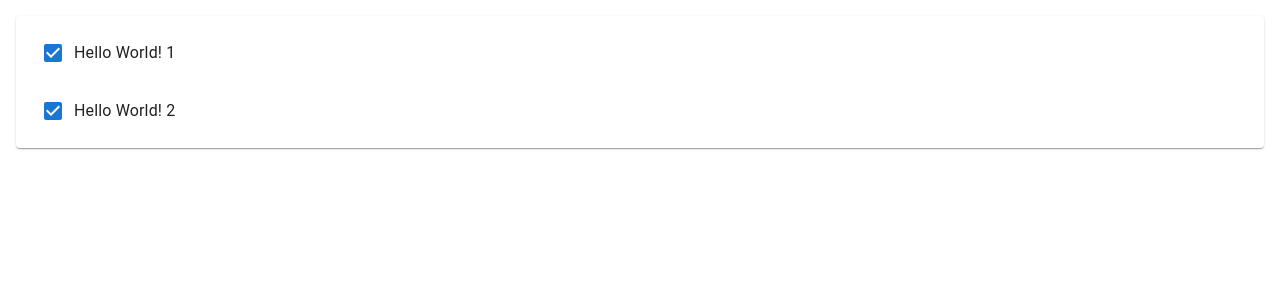
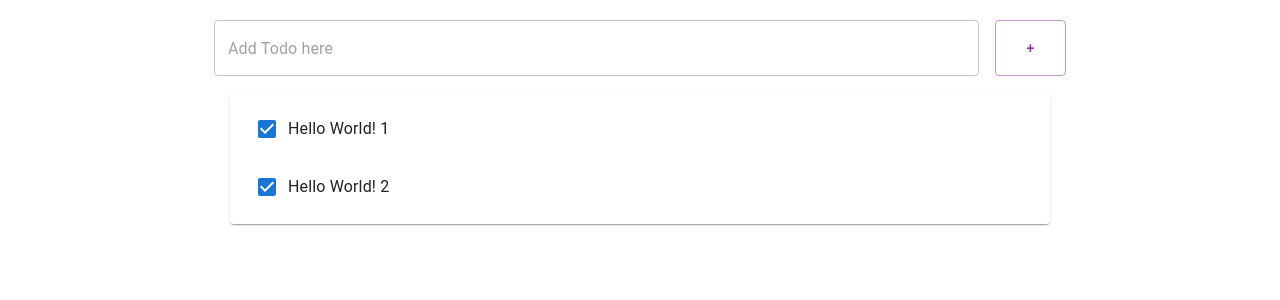
Before and after one commit to vixloaze/todo-react-app, a React (Create React App) app: page / in a window 1280 px wide. Shown: the top 300 px of the page. Built offline with nearby package versions, Linux system fonts and the light colour scheme.

Commit message:
3.2.2 Todo 추가

```diff
--- a/src/App.js
+++ b/src/App.js
@@ -1,7 +1,8 @@
-import { List, Paper } from '@mui/material';
+import { Container, List, Paper } from '@mui/material';
 import { useState } from 'react';
 import './App.css';
 import Todo from "./components/Todo";
+import AddTodo from './components/AddTodo';
 
 function App() {
 
@@ -28,11 +29,21 @@
         </Paper>
       );
 
+      const addItem = (item) => {
+        item.id = "ID=" + items.length; // key를 위한 id
+        item.done = false; //done 초기화
+        // 업데이트는 setItems로 하고 새 배열을 만들어야 한다.
+        setItems([...items, item]);
+        console.log("items : ", items);
+      }
+
   return (
     <div className="App">
-      {todoItems}
+      <Container maxWidth="md">
+        <AddTodo addItem={addItem}/>
+        <div className='TodoList'>{todoItems}</div>
+      </Container>
     </div>
   );
 }
-
 export default App;
--- /dev/null
+++ b/src/components/AddTodo.js
@@ -0,0 +1,45 @@
+import React, {useState} from "react";
+
+import {Button, Grid, TextField} from "@mui/material";
+
+
+function AddTodo(props) {
+    const [item, setItem] = useState({title: ""});
+    const addItem = props.addItem;
+
+    const onInputChange = (e) => { // e = event
+        setItem({title: e.target.value});
+        console.log(item)
+    }
+
+    const onButtonClick = () => {
+        addItem(item);
+        setItem({ title: ""})
+    }
+
+    const enterKeyEventHandler = (e) => {
+        if (e.key === "Enter") { //javascript 에선 equal은 === (3개)
+            onButtonClick();
+        }
+    }
+
+    return (
+        <Grid container style={{marginTop: 20}}>
+            <Grid xs={11} md={11} item style={{paddingRight: 16}}>
+                <TextField placeholder="Add Todo here" fullWidth
+                onChange={onInputChange} onKeyPress={enterKeyEventHandler}
+                value={item.title}/>
+            </Grid>
+            <Grid xs={1} md={1} item>
+                <Button fullWidth style={{ height: `100%`}}
+                color="secondary"
+                variant="outlined"
+                onClick={onButtonClick}>
+                    +
+                </Button>
+            </Grid>
+        </Grid>
+    );
+}
+
+export default AddTodo;
```
